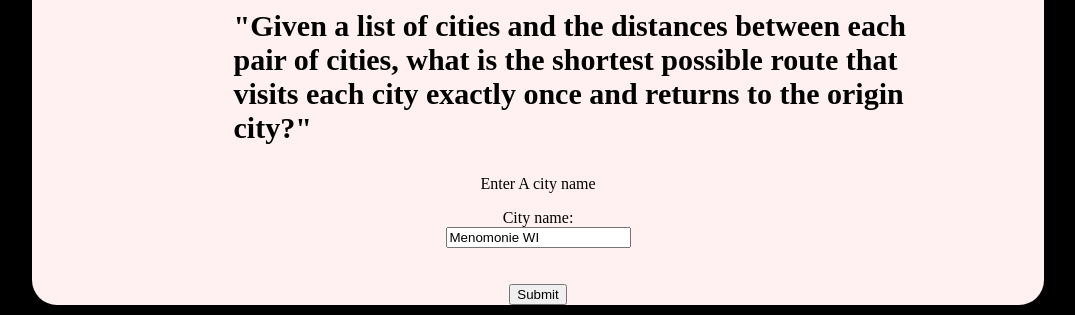
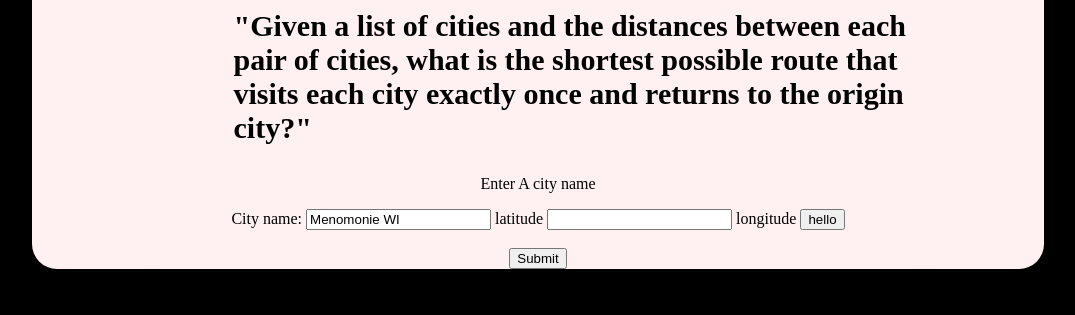
Before and after one commit to vailtra/mscs280TravelingSalesman, a website: page public/index.html in a window 1280 px wide. Shown: the part 485-800 px from the top of the page, without its empty margins (102-1177 px from the left). Drawn offline with Linux system fonts and the light colour scheme.

Commit message:
javascript intagration

```diff
--- /dev/null
+++ b/public/dynamicForm.js
@@ -0,0 +1,3 @@
+function newCity(){
+    alert("hello world");
+}
--- a/public/index.html
+++ b/public/index.html
@@ -29,12 +29,18 @@
             <div id= form>
                 <p>Enter A city name</p>
                 <form action="/action">
-                    <label for="fname">City name:</label><br>
-                    <input type="text" id="fname" name="fname" value="Menomonie WI"><br>
+                    <label for="Cityname">City name:</label>
+                    <input type="text" id="fname" name="fname" value="Menomonie WI">
+                    <label for="lat">latitude</label>
+                    <input type="text" id="lat" name="lat" value="">
+                    <label for="lat">longitude</label>
+                    <button onClick ="newCity()">hello</button>
+
                     <br><br>
                     <input type="submit" value="Submit">
                 </form>
             </div>
         </div>
     </body>
+    <script src="dynamicForm.js"></script>
 </html>
```
